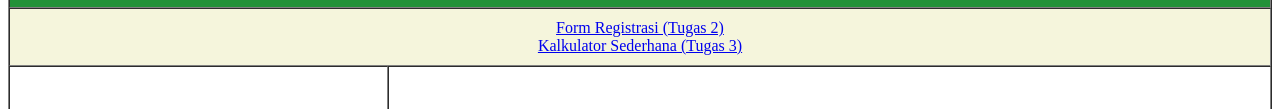
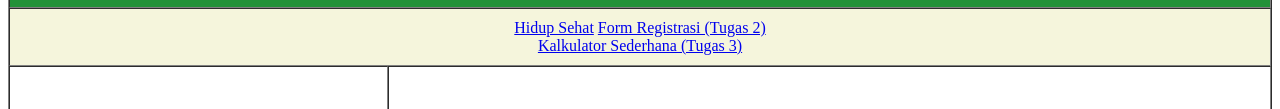
Before and after one commit to syalikha/Tugas-Individu, a plain HTML site: page index.html in a window 1280 px wide. Shown: the part 223-332 px from the top of the page. Drawn offline with Linux system fonts and the light colour scheme.

Commit message:
Update index.html

```diff
--- a/index.html
+++ b/index.html
@@ -13,6 +13,7 @@
         <!-- Main Menu -->
            <tr style="background-color:rgb(245, 245, 220);">
             <td colspan="2" style="text-align:center">
+                <a href=https://pmb.unjani.ac.id/hidup-sehat-dan-bugar-tips-olahraga-dan-nutrisi-untuk-tubuh-yang-ideal>Hidup Sehat</a>
                 <a href=https://syalikha.github.io/form1-website/>Form Registrasi (Tugas 2)</a>
                 <br>
                 <a href=https://syalikha.github.io/Kalkulator-web/>Kalkulator Sederhana (Tugas 3)</a>
```
